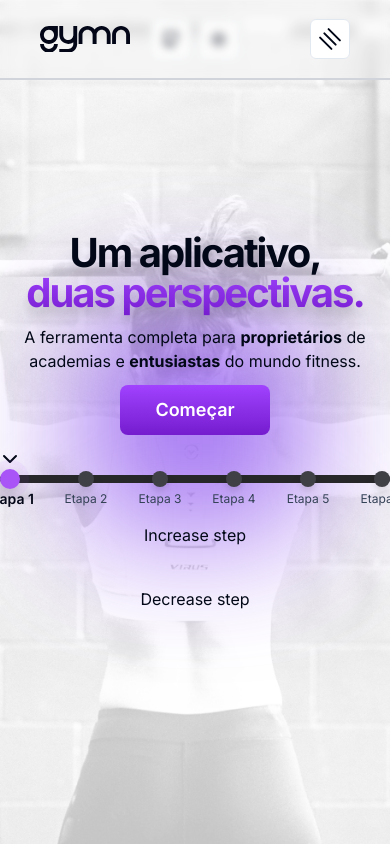
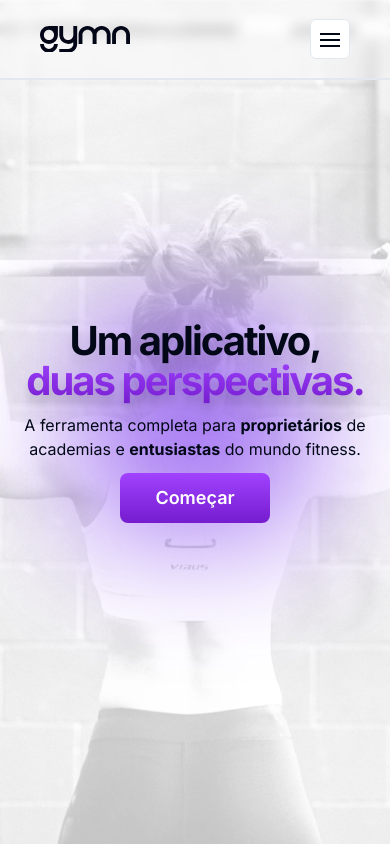
Before and after one commit to risixdzn/gymn, a Next.js app: page / in a window 390 px wide. Built offline with nearby package versions, Linux system fonts and the light colour scheme.

Commit message:
:milky_way: (feature) redesign mobile nav

```diff
--- a/components/Home/Hero.tsx
+++ b/components/Home/Hero.tsx
@@ -1,47 +1,53 @@
-'use client'
+"use client";
 import Link from "next/link";
 import GProgress from "../ui/GProgress";
 import { useState } from "react";
 
-export default function Hero(){
-    const [currentStep, setCurrentStep] = useState<number>(1)
+export default function Hero() {
+    const [currentStep, setCurrentStep] = useState<number>(1);
 
-    return(
-        <section className='
+    return (
+        <section
+            className='
             w-full h-screen flex items-center justify-center
             bg-heroBGWhite bg-center bg-cover
             dark:bg-heroBGDark
             relative
-        '>
-            <div className="z-10 flex items-center justify-center flex-col">
-                <h1 className="
+        '
+        >
+            <div className='z-10 flex items-center justify-center flex-col'>
+                <h1
+                    className='
                     text-[2.5rem] leading-none text-center font-bold tracking-tighter drop-shadow-xl
                     lg:text-[4.5rem]
-                ">
+                '
+                >
                     Um aplicativo,<br></br>
-                    <span className="bg-gradient-to-b drop-shadow-xl from-g_purple to-g_darkpurple bg-clip-text text-transparent">duas perspectivas.</span>
+                    <span className='bg-gradient-to-b drop-shadow-xl from-g_purple to-g_darkpurple bg-clip-text text-transparent'>
+                        duas perspectivas.
+                    </span>
                 </h1>
-                <p className="
+                <p
+                    className='
                     text-center max-w-[25rem] mt-3
                     lg:text-[1.2rem] lg:max-w-xl lg:mt-6
-                ">
-                    A ferramenta completa para <b>proprietários</b> de academias e <b>entusiastas</b> do mundo fitness.
+                '
+                >
+                    A ferramenta completa para <b>proprietários</b> de academias e{" "}
+                    <b>entusiastas</b> do mundo fitness.
                 </p>
                 <Link href='/login'>
-                    <button className="mt-3 g_xlPrimaryBtn">
-                        Começar
-                    </button>
+                    <button className='mt-3 g_xlPrimaryBtn'>Começar</button>
                 </Link>
-                <GProgress className='w-96' steps={6} currentStep={currentStep} description={['Etapa 1','Etapa 2','Etapa 3','Etapa 4','Etapa 5','Etapa 6']}/>
-                <button className="mt-10" onClick={()=> setCurrentStep(currentStep + 1)}>Increase step</button>
-                <button className="mt-10" onClick={()=> setCurrentStep(currentStep - 1)}>Decrease step</button>
             </div>
-            <div id='blurrycircle'
-                className="absolute w-56 aspect-square bg-violet-600/70 blur-3xl"
+            <div
+                id='blurrycircle'
+                className='absolute w-56 aspect-square bg-violet-600/70 blur-3xl'
             ></div>
-            <div id='blurrycirclebg'
-                className="absolute w-56 aspect-square dark:bg-black/50 blur-3xl"
+            <div
+                id='blurrycirclebg'
+                className='absolute w-56 aspect-square dark:bg-black/50 blur-3xl'
             ></div>
         </section>
-    )
+    );
 }
--- a/components/Navbar.tsx
+++ b/components/Navbar.tsx
@@ -1,42 +1,53 @@
-'use client'
+"use client";
 
-import { ModeToggle } from "./ModeToggle"
-import { Button } from "./ui/button"
-import { Github, Menu, X } from "lucide-react"
-import {
-    Tooltip,
-    TooltipContent,
-    TooltipProvider,
-    TooltipTrigger,
-} from "@/components/ui/tooltip"
-import GymnLogo from "./GymnLogo"
-import Link from "next/link"
-import { useState } from "react"
+import { ModeToggle } from "./ModeToggle";
+import { Button } from "./ui/button";
+import { Github, Menu, X } from "lucide-react";
+import { Tooltip, TooltipContent, TooltipProvider, TooltipTrigger } from "@/components/ui/tooltip";
+import GymnLogo from "./GymnLogo";
+import Link from "next/link";
+import { useState, useEffect } from "react";
+import { usePathname } from "next/navigation";
 
-export default function Navbar(){
-    const [ navOpen , setNavOpen ] = useState<boolean>(false)
+export default function Navbar() {
+    const [navOpen, setNavOpen] = useState<boolean>(false);
+    const pathname = usePathname();
+
+    useEffect(() => {
+        setNavOpen(false);
+    }, [pathname]);
 
     return (
-        <header className="flex justify-center">
-            <div className={
-                navOpen ? `g_NavOpen` : `g_Nav`
-            }>
-                <div className="w-[100%] max-w-6xl h-20 flex items-center justify-between">
+        <header className='flex justify-center'>
+            <div
+                className={
+                    navOpen
+                        ? `fixed z-50 bg-clip-padding backdrop-filter backdrop-blur-sm  px-10
+                        bg-background/80 border-border
+                        w-[calc(100vw-2rem)] mt-[1rem] h-20 flex rounded-t-lg items-center justify-center border-x-2 border-t-2 transition-all duration-300`
+                        : `fixed z-50 bg-clip-padding backdrop-filter backdrop-blur-sm  px-10
+                        bg-background/20 border-border
+                        w-full h-20 flex items-center justify-center border-b-2 transition-all duration-300`
+                }
+            >
+                <div className='w-[100%] max-w-6xl h-20 flex items-center justify-between'>
                     <Link href='/'>
-                        <GymnLogo width={90} className="fill-slate-950 dark:fill-white"/>
+                        <GymnLogo width={90} className='fill-slate-950 dark:fill-white' />
                     </Link>
 
-                    <div className="flex items-center justify-center gap-2">
-                        <Link href='/auth' className="hidden lg:block">
-                            <Button className="w-28" variant={'outline'}>Entrar</Button>
+                    <div className='flex items-center justify-center gap-2'>
+                        <Link href='/auth' className='hidden lg:block'>
+                            <Button className='w-28' variant={"outline"}>
+                                Entrar
+                            </Button>
                         </Link>
 
                         <TooltipProvider>
-                            <Tooltip>
-                                <TooltipTrigger asChild className="hidden lg:block">
-                                    <a href='https://github.com/risixdzn/gymn' target="_blank">
-                                        <Button variant={"outline"} size={'icon'}>
-                                            <Github className="h-[1.2rem]"/>
+                            <Tooltip delayDuration={0}>
+                                <TooltipTrigger asChild className='hidden lg:block'>
+                                    <a href='https://github.com/risixdzn/gymn' target='_blank'>
+                                        <Button variant={"outline"} size={"icon"}>
+                                            <Github className='h-[1.2rem]' />
                                         </Button>
                                     </a>
                                 </TooltipTrigger>
@@ -46,38 +57,69 @@ export default function Navbar(){
                             </Tooltip>
                         </TooltipProvider>
 
-                        <i className="hidden lg:block">
-                            <ModeToggle/>
+                        <i className='hidden lg:block'>
+                            <ModeToggle />
                         </i>
 
-                        <Button className="flex lg:hidden" variant={'outline'} size={'icon'} onClick={()=> setNavOpen(!navOpen)}>
-                            {navOpen?
-                            <X className={navOpen ? `rotate-0 scale-1` : `rotate-90 scale-0`}/>:
-                            <Menu className="rotate-45"/>}
+                        <Button
+                            className='flex lg:hidden'
+                            variant={"outline"}
+                            size={"icon"}
+                            onClick={() => setNavOpen(!navOpen)}
+                        >
+                            <div
+                                className={`block w-5 absolute transform transition duration-500 ${
+                                    navOpen ? "-translate-y-1.5" : ""
+                                }`}
+                            >
+                                <span
+                                    className={`block absolute h-0.5 w-5 bg-current transform transition -translate-y-1.5 duration-500 ease-in-out
+                                ${navOpen ? "rotate-45 translate-y-1.5" : ""}`}
+                                ></span>
+                                <span
+                                    className={`block absolute h-0.5 w-5 bg-current transform transition duration-500 ease-in-out
+                                ${navOpen ? "opacity-0" : ""}`}
+                                ></span>
+                                <span
+                                    className={`block absolute h-0.5 w-5 bg-current transform transition translate-y-1.5 duration-500 ease-in-out
+                                ${navOpen ? "-rotate-45 -translate-y-1.5" : ""}`}
+                                ></span>
+                            </div>
                         </Button>
                     </div>
                 </div>
             </div>
-            <div className={
-                navOpen?
-                `absolute z-40 w-[calc(100vw-2rem)] mt-[6rem] h-[calc(100vh-(6rem+1rem))] transition-all duration-300
-                border-x-2 border-b-2 rounded-x-lg rounded-b-lg
-                bg-clip-padding backdrop-filter backdrop-blur-sm bg-opacity-20 px-10
-                bg-gray-100 border-gray-300
-                dark:bg-zinc-950 dark:border-zinc-800 dark:bg-opacity-20`
-                : `absolute z-40 w-full h-20 transition-all duration-300
-                bg-clip-padding backdrop-filter backdrop-blur-sm bg-opacity-20 px-10
-                bg-gray-100 border-gray-300
-                dark:bg-zinc-950 dark:border-zinc-800 dark:bg-opacity-0`
-            }>
-                <div className="w-full h-full flex items-center justify-center">
-                    <div className="flex items-center justify-center gap-2">
+            <div
+                className={
+                    navOpen
+                        ? `absolute z-40 w-[calc(100vw-2rem)] mt-[6rem] h-[calc(100vh-(6rem+1rem))] transition-all duration-300
+                    border-x-2 border-b-2 rounded-x-lg rounded-b-lg
+                    bg-clip-padding backdrop-filter backdrop-blur-sm bg-opacity-20 px-5
+                    bg-background/80 border-border`
+                        : `absolute z-40 w-full h-20 transition-all duration-300
+                    bg-clip-padding backdrop-filter backdrop-blur-sm bg-opacity-20 px-5
+                    bg-background/0 border-border
+                    `
+                }
+            >
+                <div
+                    id='mobileNavContent'
+                    className={`w-full h-full items-center flex justify-center transition-all duration-300 ${
+                        navOpen
+                            ? "flex opacity-100 pointer-events-auto"
+                            : "opacity-0 pointer-events-none"
+                    } `}
+                >
+                    <div
+                        id='mobileNavFooter'
+                        className='w-full h-[5rem] self-end flex items-center justify-end gap-2'
+                    >
                         <TooltipProvider>
-                            <Tooltip>
-                                <TooltipTrigger asChild >
-                                    <a href='https://github.com/risixdzn/gymn' target="_blank">
-                                        <Button variant={"outline"} size={'icon'}>
-                                            <Github className="h-[1.2rem]"/>
+                            <Tooltip delayDuration={0}>
+                                <TooltipTrigger asChild>
+                                    <a href='https://github.com/risixdzn/gymn' target='_blank'>
+                                        <Button variant={"outline"} size={"icon"}>
+                                            <Github className='h-[1.2rem]' />
                                         </Button>
                                     </a>
                                 </TooltipTrigger>
@@ -86,13 +128,19 @@ export default function Navbar(){
                                 </TooltipContent>
                             </Tooltip>
                         </TooltipProvider>
-                        <i className="">
-                            <ModeToggle/>
+
+                        <i>
+                            <ModeToggle />
                         </i>
+
+                        <Link href='/auth'>
+                            <Button className='w-28' variant={"outline"}>
+                                Entrar
+                            </Button>
+                        </Link>
                     </div>
-
                 </div>
             </div>
         </header>
-    )
+    );
 }
```
